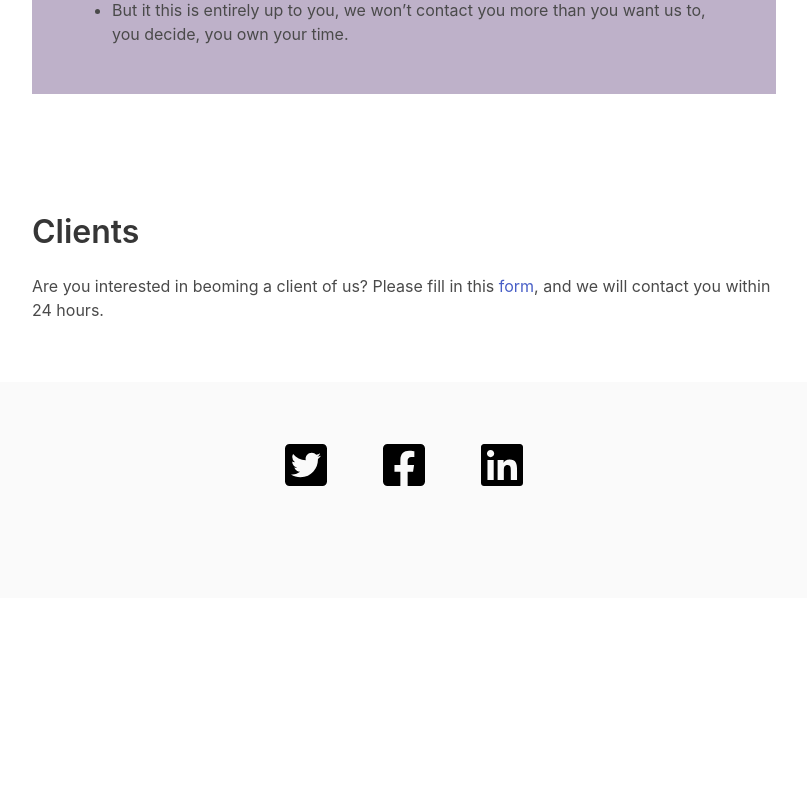
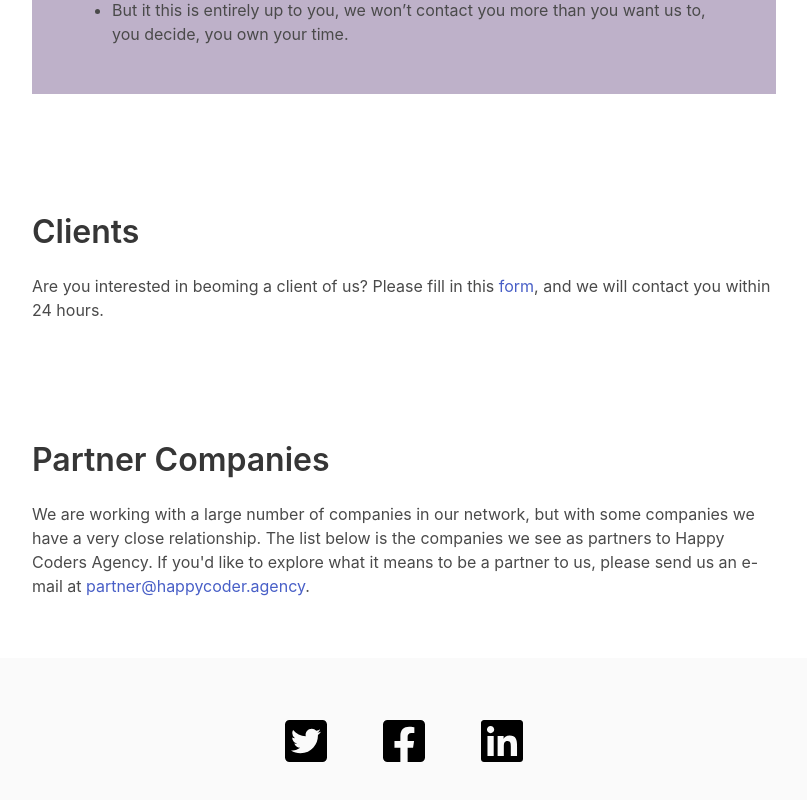
Before and after one commit to Happy-Coders-Agency/wappy-coders-agency-web, a Next.js app: page / in a window 1280 px wide. Shown: the part 2415-3215 px from the top of the page, without its empty margins (236-1043 px from the left). Before the commit the page ends 3013 px from the top, so only its background shows below. Built offline with nearby package versions, Linux system fonts and the light colour scheme.

Commit message:
Added partner section

```diff
--- a/components/NavBar.jsx
+++ b/components/NavBar.jsx
@@ -39,7 +39,9 @@ const NavBar = () => {
                     <a className="navbar-item" href="#clients">
                         Clients
                     </a>
-                    <a className="navbar-item">Partner companies</a>
+                    <a className="navbar-item" href="#partners">
+                        Partner companies
+                    </a>
                 </div>
                 <div className="navbar-end">
                     <div className="navbar-item">
--- /dev/null
+++ b/components/PartnerSection.jsx
@@ -0,0 +1,27 @@
+const PartnerSection = () => (
+    <section className="section">
+        <div className="container">
+            <div className="collumns">
+                <div className="column is-8-desktop is-offset-2-desktop">
+                    <h1 id="partners" className="title">
+                        Partner Companies
+                    </h1>
+                    <div className="content">
+                        We are working with a large number of companies in our
+                        network, but with some companies we have a very close
+                        relationship. The list below is the companies we see as
+                        partners to Happy Coders Agency. If you'd like to
+                        explore what it means to be a partner to us, please send
+                        us an e-mail at&nbsp;
+                        <a href="mailto:partner@happycoder.agency">
+                            partner@happycoder.agency
+                        </a>
+                        .
+                    </div>
+                </div>
+            </div>
+        </div>
+    </section>
+);
+
+export default PartnerSection;
--- a/pages/index.jsx
+++ b/pages/index.jsx
@@ -8,6 +8,7 @@ import ClientSection from '../components/ClientsSection';
 import Footer from '../components/Footer';
 
 import '../styles/main.scss';
+import PartnerSection from '../components/PartnerSection';
 
 const Home = () => (
     <Fragment>
@@ -16,6 +17,7 @@ const Home = () => (
         <TypeWriterHeader />
         <ManifestoSection />
         <ClientSection />
+        <PartnerSection />
         <Footer />
     </Fragment>
 );
```
